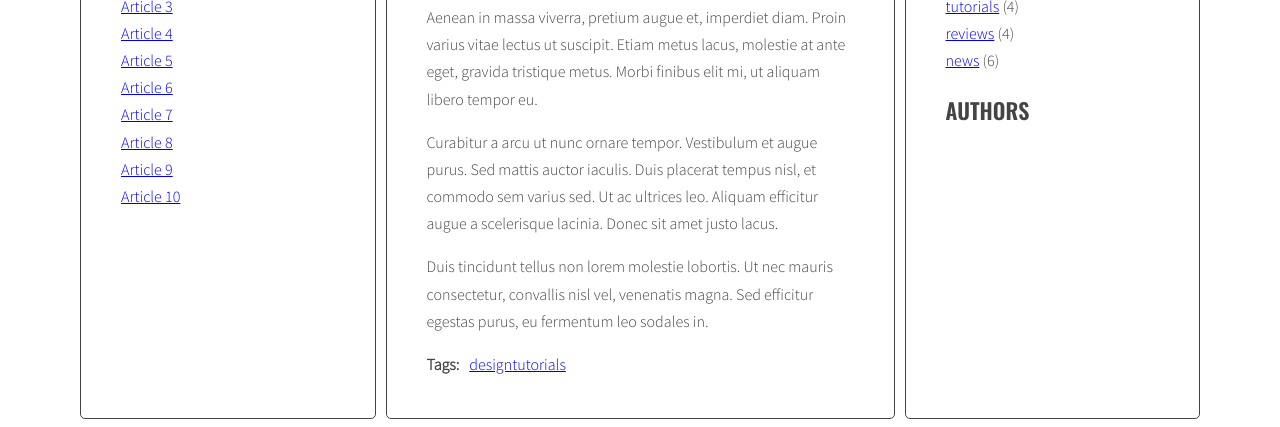
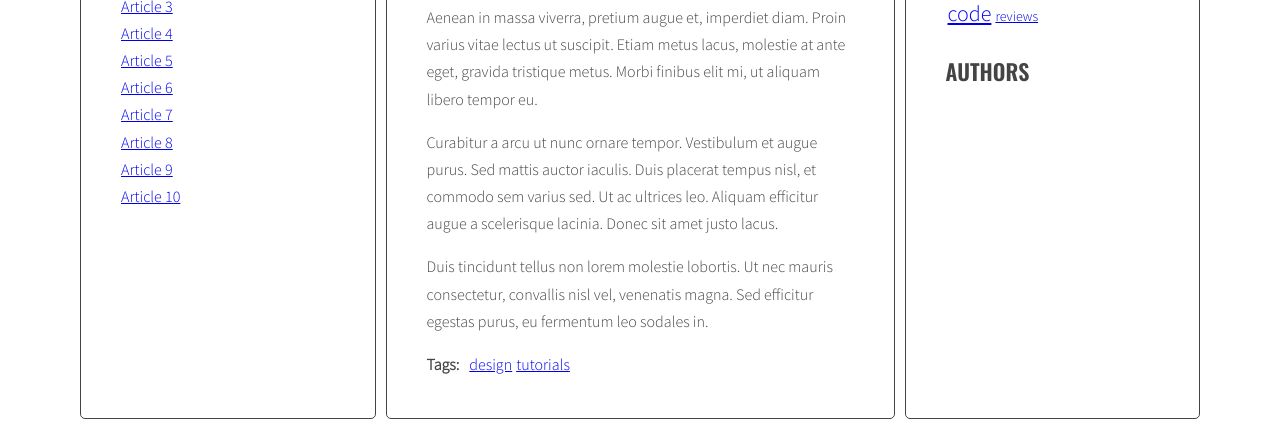
Before and after one commit to wrotewrong/javascript-blog, a website: page index.html in a window 1280 px wide. Shown: the part 420-847 px from the top of the page. Drawn offline with nearby package versions, Linux system fonts and the light colour scheme.

Commit message:
Add calculateTagsParams, calculateTagClass functions to script.js, change generateTags function

```diff
--- a/index.html
+++ b/index.html
@@ -374,11 +374,7 @@
           <aside class="sidebar">
             <h2 class="section-title">Tags</h2>
             <ul class="list tags">
-              <li><a href="#">design</a> <span>(6)</span></li>
-              <li><a href="#">code</a> <span>(5)</span></li>
-              <li><a href="#">tutorials</a> <span>(4)</span></li>
-              <li><a href="#">reviews</a> <span>(4)</span></li>
-              <li><a href="#">news</a> <span>(6)</span></li>
+              <!-- <li><a href="#">design</a> <span>(6)</span></li> -->
             </ul>
             <h2 class="section-title">Authors</h2>
             <ul class="list authors">
--- a/js/script.js
+++ b/js/script.js
@@ -46,7 +46,10 @@
   const optArticleSelector = '.post',
     optTitleSelector = '.post-title',
     optTitleListSelector = '.titles',
-    optArticleTagsSelector = '.post-tags .list';
+    optArticleTagsSelector = '.post-tags .list',
+    optTagsListSelector = '.tags.list',
+    optCloudClassCount = 5,
+    optCloudClassPrefix = 'tag-size-';
 
   const generateTitleLinks = function (customSelector = '') {
     /* remove contents of titleList */
@@ -80,7 +83,43 @@
 
   generateTitleLinks();
 
+  // MY SOLUTION
+  // const calculateTagsParams = function (tags) {
+  //   const values = [];
+  //   for (let tag in tags) {
+  //     values.push(tags[tag]);
+  //   }
+  //   return {
+  //     max: Math.max(...values),
+  //     min: Math.min(...values),
+  //   };
+  // };
+
+  // KODILLA SOLUTION
+  const calculateTagsParams = function (tags) {
+    const params = { max: 0, min: 999999 };
+    for (let tag in tags) {
+      if (tags[tag] > params.max) {
+        params.max = tags[tag];
+      }
+      if (tags[tag] < params.min) {
+        params.min = tags[tag];
+      }
+    }
+    return params;
+  };
+
+  const calculateTagClass = function (count, params) {
+    const normalizedCount = count - params.min;
+    const normalizedMax = params.max - params.min;
+    const percentage = normalizedCount / normalizedMax;
+    const classNumber = Math.floor(percentage * (optCloudClassCount - 1) + 1);
+    return optCloudClassPrefix + classNumber;
+  };
+
   const generateTags = function () {
+    /* [NEW] create a new variable allTags with an empty object */
+    let allTags = {};
     /* find all articles */
     const articles = document.querySelectorAll(optArticleSelector);
     /* START LOOP: for every article: */
@@ -96,15 +135,44 @@
       /* START LOOP: for each tag */
       for (let tag of articleTagsArray) {
         /* generate HTML of the link */
-        const link = `<li><a href="#tag-${tag}">${tag}</a></li>`;
+        const linkHTML = `<li><a href="#tag-${tag}">${tag}</a></li>`;
         /* add generated code to html variable */
-        html += link;
+        html += linkHTML;
+        /* [NEW] check if this link is NOT already in allTags */
+        if (!allTags[tag]) {
+          /* [NEW] add tag to allTags object */
+          allTags[tag] = 1;
+        } else {
+          allTags[tag]++;
+        }
         /* END LOOP: for each tag */
       }
       /* insert HTML of all the links into the tags wrapper */
       wrapper.innerHTML = html;
       /* END LOOP: for every article: */
     }
+    /* [NEW] find list of tags in right column */
+    const tagList = document.querySelector(optTagsListSelector);
+
+    const tagsParams = calculateTagsParams(allTags);
+    console.log('tagsParams:', tagsParams);
+    /* [NEW] create variable for all links HTML code */
+    let allTagsHTML = '';
+
+    /* [NEW] START LOOP: for each tag in allTags: */
+    for (let tag in allTags) {
+      /* [NEW] generate code of a link and add it to allTagsHTML */
+      // allTagsHTML += tag + ' (' + allTags[tag] + ') ';
+      allTagsHTML += `<li><a class="${calculateTagClass(
+        allTags[tag],
+        tagsParams
+      )}" href="#tag-${tag}">${tag}</a><span></span></li>`;
+    }
+    /* [NEW] END LOOP: for each tag in allTags: */
+
+    /*[NEW] add HTML from allTagsHTML to tagList */
+    tagList.innerHTML = allTagsHTML;
+    console.log(allTags);
   };
 
   generateTags();
--- a/sass/style.scss
+++ b/sass/style.scss
@@ -121,3 +121,29 @@ body {
     margin: 0 10px 0 0;
   }
 }
+
+.list.list-horizontal li {
+  margin-right: 4px;
+}
+
+/* sidebar List */
+
+.list.tags li {
+  display: inline-block;
+  margin: 2px;
+  .tag-size-1 {
+    font-size: 14px;
+  }
+  .tag-size-2 {
+    font-size: 18px;
+  }
+  .tag-size-3 {
+    font-size: 22px;
+  }
+  .tag-size-4 {
+    font-size: 26px;
+  }
+  .tag-size-5 {
+    font-size: 30px;
+  }
+}
```
Also changed, not shown: css/style.css, 1 other file.
